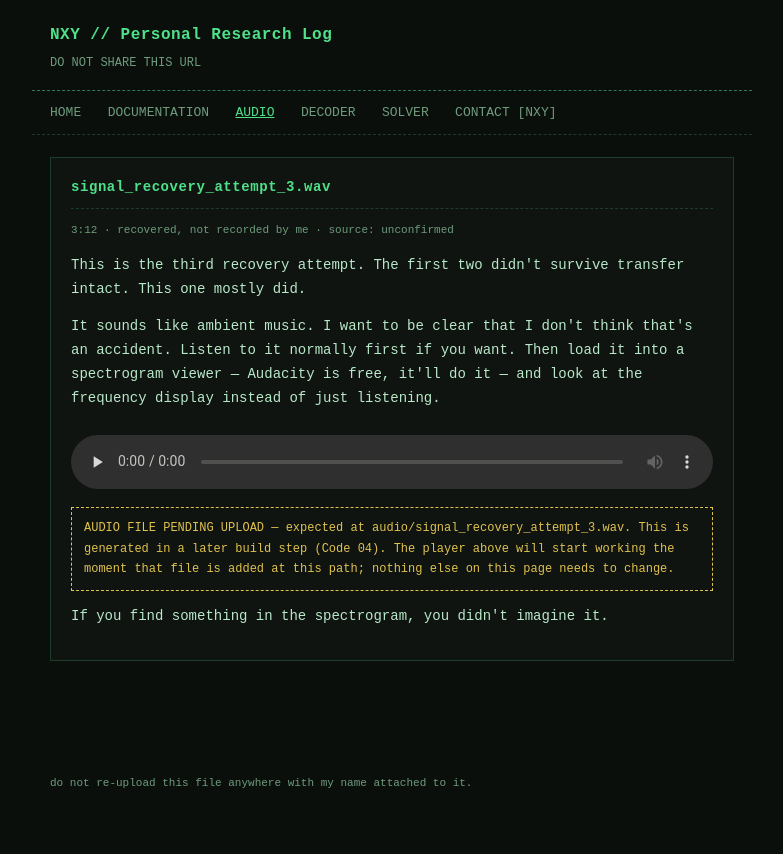
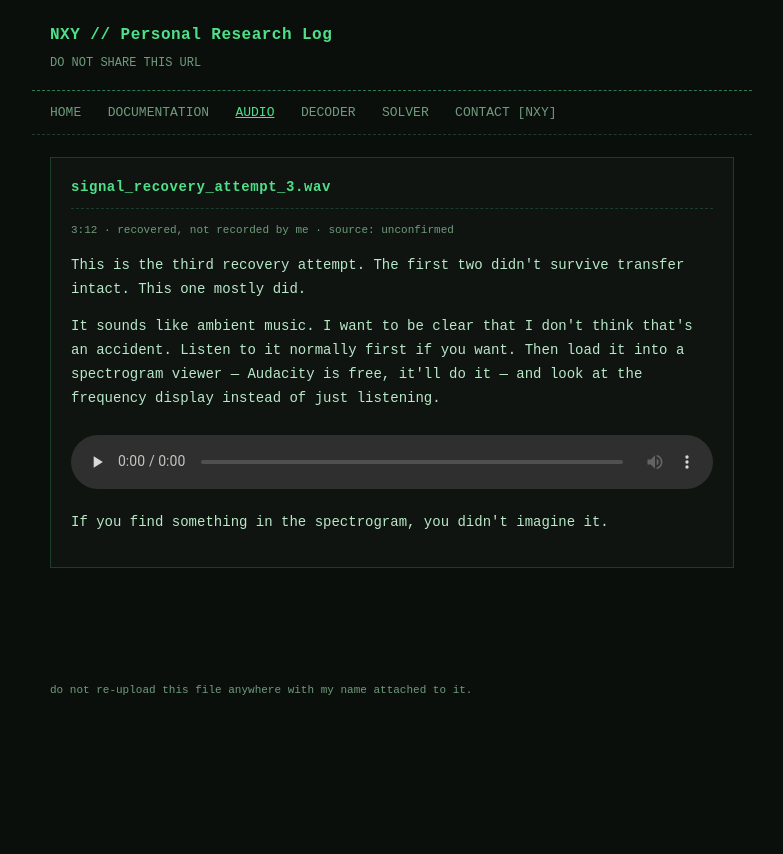
Before and after one commit to nxy-rgb/nxy-archive.github.io, a plain HTML site: page audio.html in a window 1280 px wide. Shown: the whole page, without its empty margins (248-1031 px from the left). After the commit the page ends 800 px from the top, so only its background shows below. Drawn offline with Linux system fonts and the light colour scheme.

Commit message:
Update audio.html

```diff
--- a/audio.html
+++ b/audio.html
@@ -34,10 +34,6 @@
       <source src="audio/signal_recovery_attempt_3.wav" type="audio/wav">
       Your browser doesn't support embedded audio. Download the file directly instead.
     </audio>
-    <div class="pending-asset">
-      AUDIO FILE PENDING UPLOAD — expected at <code>audio/signal_recovery_attempt_3.wav</code>.
-      This is generated in a later build step (Code 04). The player above will start working the moment that file is added at this path; nothing else on this page needs to change.
-    </div>
 
     <p style="margin-top:14px;">If you find something in the spectrogram, you didn't imagine it.</p>
   </div>
```
